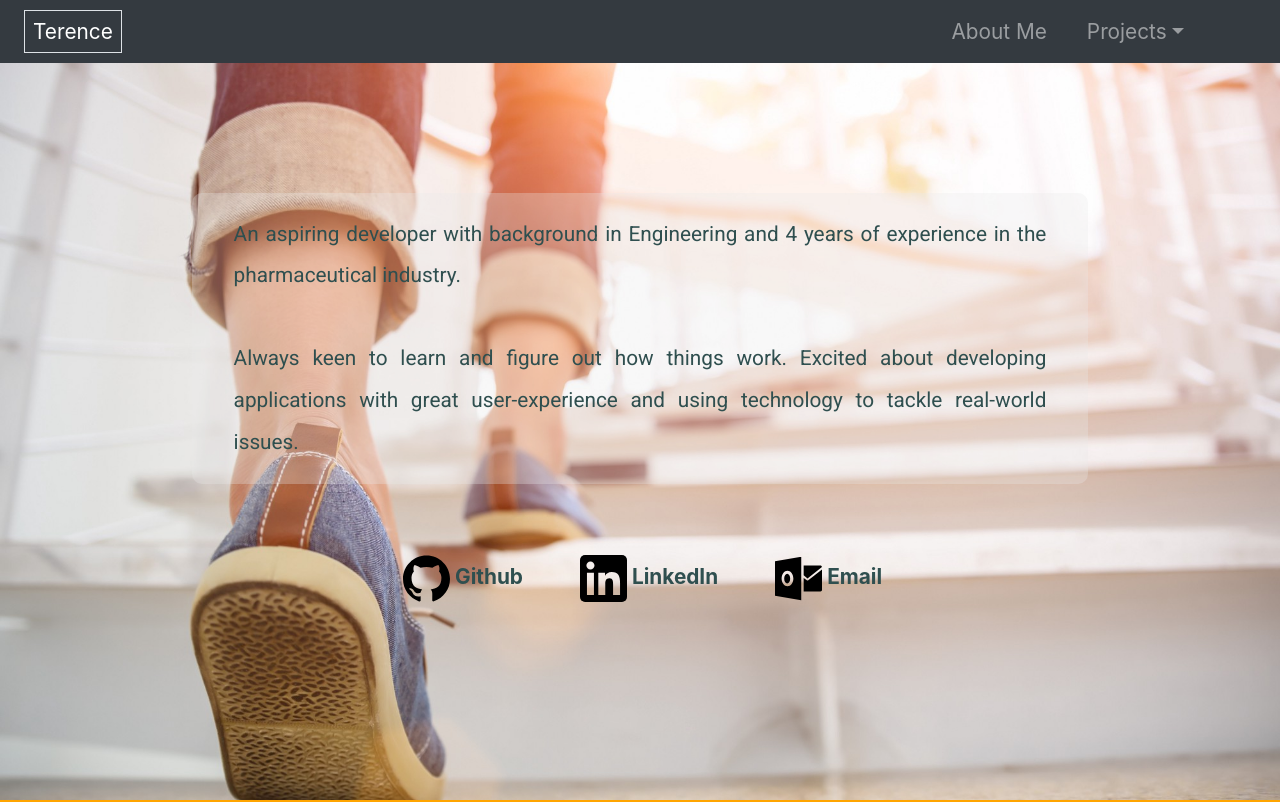
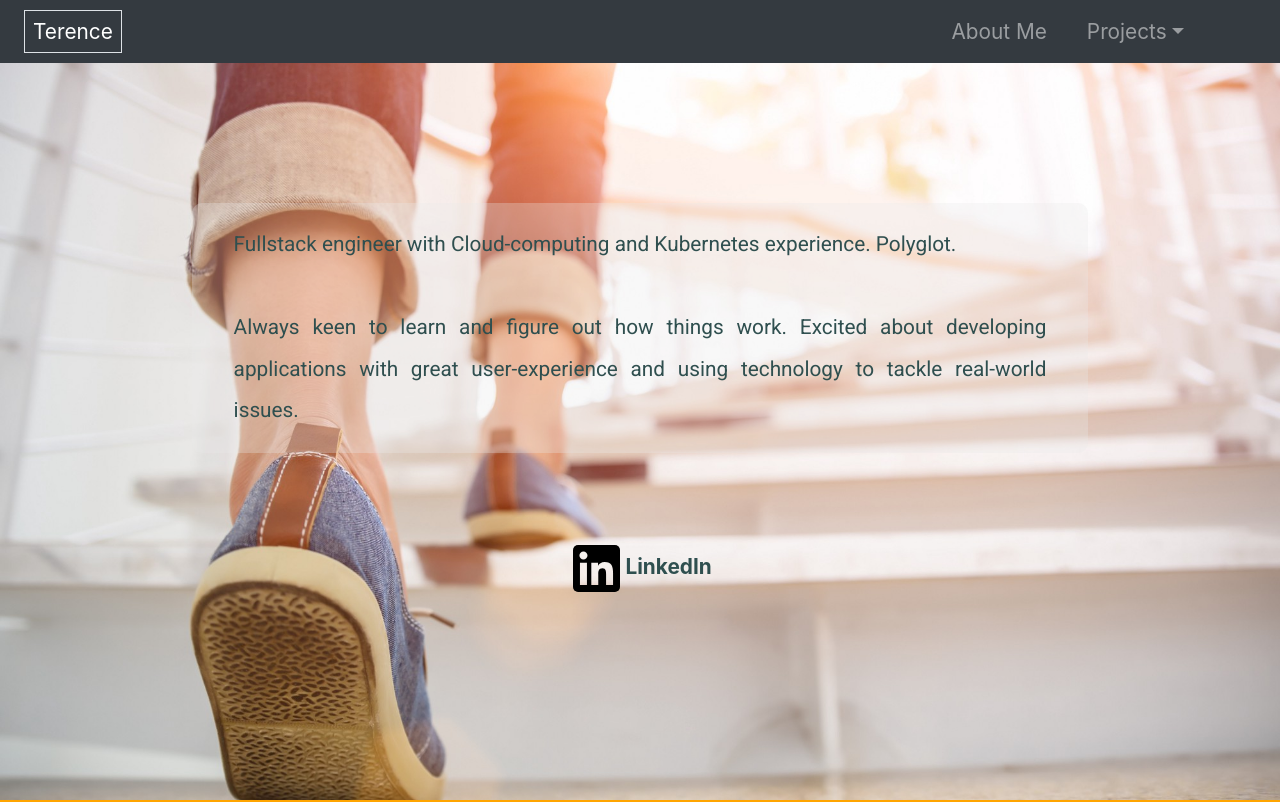
Before and after one commit to ricenzca/ricenzca.github.io, a plain HTML site: page index.html in a window 1280 px wide. Shown: the top 802 px of the page. Drawn offline with nearby package versions, Linux system fonts and the light colour scheme.

Commit message:
Update description and cleanup

```diff
--- a/index.html
+++ b/index.html
@@ -46,16 +46,16 @@
 	<div class="section" id="about-me-cont">
 			<div id="about-me">
 				<p>
-					An aspiring developer with background in Engineering and 4 years of experience in the pharmaceutical industry.
+					Fullstack engineer with Cloud-computing and Kubernetes experience. Polyglot.
 					<br/><br/>
 					Always keen to learn and figure out how things work. Excited about developing applications with great user-experience and using technology to tackle real-world issues.
 				</p>
 			</div>
 
 			<div id="contacts-cont">
-				<a href="https://github.com/ricenzca" target="_blank" alt="github link"><img class="icons" src="./img/github.svg" />Github</a>
+				<!-- <a href="" target="_blank" alt="github link"><img class="icons" src="./img/github.svg" />Github</a> -->
 				<a href="https://www.linkedin.com/in/terence-siow" target="_blank" alt="linkedin link"><img class="icons" src="./img/linkedin.svg" />LinkedIn</a>
-				<a href="mailto:ricenzca@hotmail.com" target="_blank" alt="email link"><img class="icons" src="./img/msoutlook.svg" />Email</a>
+				<!-- <a href="mailto:" target="_blank" alt="email link"><img class="icons" src="./img/msoutlook.svg" />Email</a> -->
 			</div>
 	</div>
 
@@ -104,82 +104,7 @@
 				<a href="https://ricenzca.github.io/typing-game/" target="_blank"><img class="gifs" src="./img/PInkyBrainGif.gif" /></a>
 			</div>
 		</div>
-
-		<!-- <div class="project col-md-6">
-			<img class="gifs" src="./img/PInkyBrainGif.gif" />
-			<a class="title" href="https://ricenzca.github.io/typing-game/" target="_blank">Pinky & Brain</a>
-			<p class="description">A "Pinky & the Brain"-themed typing game made interactive with Javascript and CSS animations.</p>
-
-		</div>
-
-		<div class="project col-md-6">
-			<div class="gifs">
-			</div>
-			<a class="title" href="https://needsandwants.herokuapp.com/" target="_blank">Needs & Wants</a>
-			<p class="description">A fuss-free expense tracker with dynamic, informative charts built with Express on Node.js, PostgreSQL and Chart.js.</p>
-
-		</div>
-
-		<div class="project col-md-6">
-			<div class="gifs">
-			</div>
-			<a class="title" href="https://ga-instaclone.herokuapp.com/" target="_blank">Instaclone</a>
-			<p class="description">Instaclone is a clone of the popular Instagram app built with Ruby on Rails, Javascript and integrated with Cloudinary API.</p>
-
-		</div>
-
-		<div class="project col-md-6">
-			<div class="gifs">
-			</div>
-			<a class="title" href="https://chocoreact.herokuapp.com/" target="_blank">Choco-React</a>
-			<p class="description">Choco-React is a chocolate e-commerce website built with React.js, Ruby on Rails and integrated with Stripe payment API.</p>
-
-		</div> -->
 	</div>
-
-<!-- 	<div id="myCarousel" class="carousel slide" data-ride="carousel">
-
-	  <ol class="carousel-indicators">
-	    <li data-target="#myCarousel" data-slide-to="0" class="active"></li>
-	    <li data-target="#myCarousel" data-slide-to="1"></li>
-	    <li data-target="#myCarousel" data-slide-to="2"></li>
-	  </ol>
-
-	  <div class="carousel-inner">
-	    <div class="carousel-item active">
-	      <img src="./img/first-step.jpeg" alt="Chania">
-	      <div class="carousel-caption">
-	        <h3>Los Angeles</h3>
-	        <p>LA is always so much fun!</p>
-	      </div>
-	    </div>
-
-	    <div class="carousel-item">
-	      <img src="./img/first-step.jpeg" alt="Chicago">
-	      <div class="carousel-caption">
-	        <h3>Chicago</h3>
-	        <p>Thank you, Chicago!</p>
-	      </div>
-	    </div>
-
-	    <div class="carousel-item">
-	      <img src="./img/first-step.jpeg" alt="New York">
-	      <div class="carousel-caption">
-	        <h3>New York</h3>
-	        <p>We love the Big Apple!</p>
-	      </div>
-	    </div>
-	  </div>
-
-	  <a class="carousel-control-prev" href="#myCarousel" role="button" data-slide="prev">
-	    <span class="carousel-control-prev-icon" aria-hidden="true"></span>
-	    <span class="sr-only">Previous</span>
-	  </a>
-	  <a class="carousel-control-next" href="#myCarousel" role="button" data-slide="next">
-	    <span class="carousel-control-next-icon" aria-hidden="true"></span>
-	    <span class="sr-only">Next</span>
-	  </a>
-	</div> -->
 
 	</main>
 </body>
```
